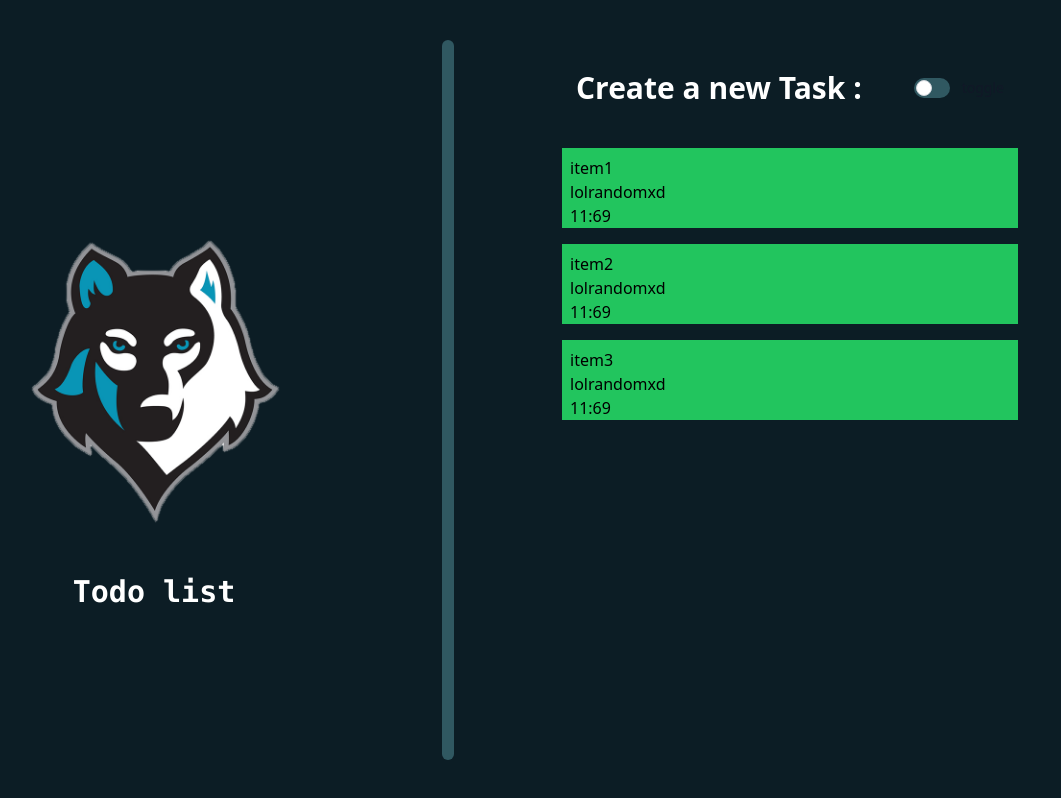
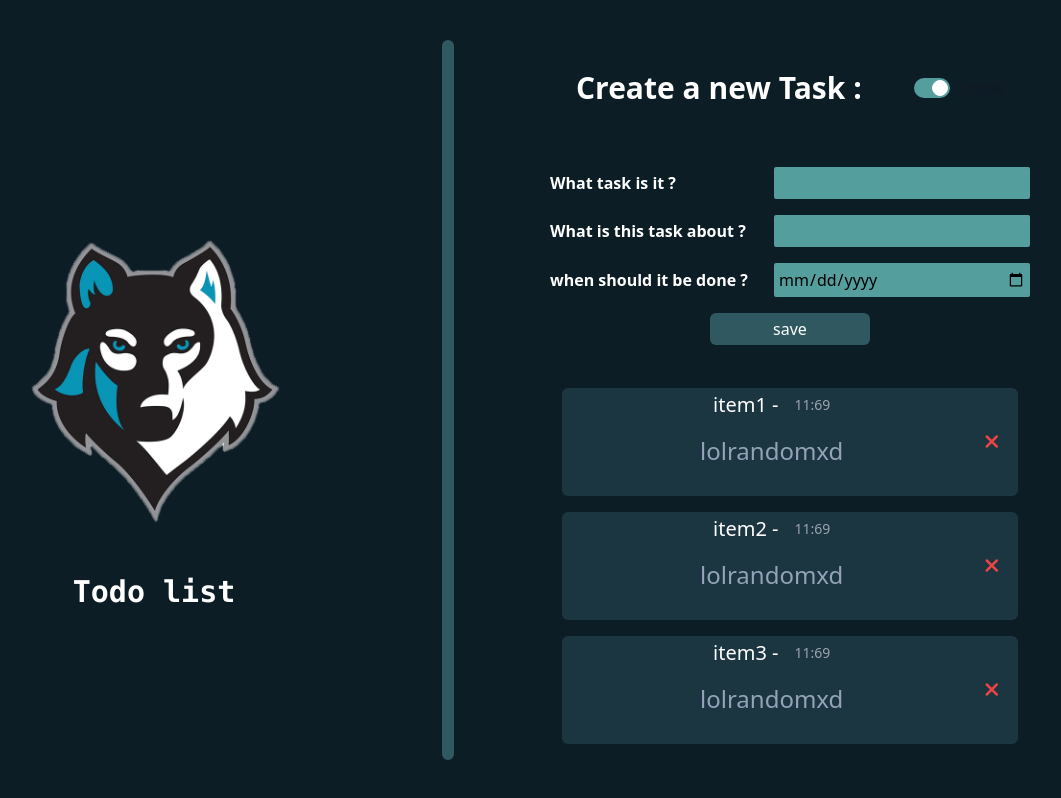
Before and after one commit to Nacir1i/vuejs-todo, a Vue app: page / in a window 1280 px wide. Shown: the whole page, without its empty margins (144-1205 px from the left). Built offline with nearby package versions, Linux system fonts and the light colour scheme.

Commit message:
created connection to cloud firestore

```diff
--- a/package.json
+++ b/package.json
@@ -10,6 +10,7 @@
   "dependencies": {
     "autoprefixer": "^10",
     "core-js": "^3.8.3",
+    "firebase": "^9.13.0",
     "postcss": "^8",
     "tailwindcss": "^3",
     "vue": "^2.6.14"
@@ -22,6 +23,7 @@
     "@vue/cli-service": "~5.0.0",
     "eslint": "^7.32.0",
     "eslint-plugin-vue": "^8.0.3",
+    "tailwind-scrollbar": "^2.0.1",
     "vue-cli-plugin-tailwind": "~3.0.0",
     "vue-template-compiler": "^2.6.14"
   },
--- a/public/index.html
+++ b/public/index.html
@@ -5,6 +5,7 @@
     <meta http-equiv="X-UA-Compatible" content="IE=edge">
     <meta name="viewport" content="width=device-width,initial-scale=1.0">
     <link rel="icon" href="<%= BASE_URL %>favicon.ico">
+    <link rel="stylesheet" href="https://cdnjs.cloudflare.com/ajax/libs/font-awesome/6.2.1/css/all.min.css" integrity="sha512-MV7K8+y+gLIBoVD59lQIYicR65iaqukzvf/nwasF0nqhPay5w/9lJmVM2hMDcnK1OnMGCdVK+iQrJ7lzPJQd1w==" crossorigin="anonymous" referrerpolicy="no-referrer" />
     <title><%= htmlWebpackPlugin.options.title %></title>
   </head>
   <body>
--- a/src/App.vue
+++ b/src/App.vue
@@ -31,15 +31,15 @@
             </div>
           </div>
         </div>
-        <CreateTask v-if="display" />
+        <CreateTask v-if="display" @add="saveItem" />
         <div
           :class="[
             display ? 'h-96' : 'h-[38rem]',
-            'flex flex-col gap-4 overflow-auto p-3',
+            'flex flex-col gap-4 overflow-auto p-3 scrollbar-thin scrollbar-thumb-third scrollbar-track-fith',
           ]"
         >
           <div
-            class="w-full h-20 bg-green-500"
+            class="w-full h-28 bg-secondary text-white rounded-md"
             v-for="task in list"
             :key="task.id"
           >
@@ -52,6 +52,7 @@
 </template>
 
 <script>
+// import { fetchItems } from "./Firebase";
 import LogoSection from "./components/LogoSection.vue";
 import CreateTask from "./components/CreateTask.vue";
 import TaskItem from "./components/TaskItem.vue";
@@ -69,9 +70,23 @@ export default {
         { id: 1, name: "item1", timer: "11:69", description: "lolrandomxd" },
         { id: 2, name: "item2", timer: "11:69", description: "lolrandomxd" },
         { id: 3, name: "item3", timer: "11:69", description: "lolrandomxd" },
+        { id: 4, name: "item4", timer: "11:69", description: "lolrandomxd" },
+        { id: 5, name: "item5", timer: "11:69", description: "lolrandomxd" },
+        { id: 6, name: "item6", timer: "11:69", description: "lolrandomxd" },
+        { id: 7, name: "item7", timer: "11:69", description: "lolrandomxd" },
+        { id: 8, name: "item8", timer: "11:69", description: "lolrandomxd" },
+        { id: 9, name: "item9", timer: "11:69", description: "lolrandomxd" },
       ],
-      display: false,
+      display: true,
     };
+  },
+  async created() {
+    // this.list = await fetchItems();
+  },
+  methods: {
+    saveItem: (item) => {
+      console.log(item);
+    },
   },
 };
 </script>
--- /dev/null
+++ b/src/Firebase.js
@@ -0,0 +1,35 @@
+import { initializeApp } from "firebase/app";
+import { getFirestore, collection, addDoc, getDocs } from "firebase/firestore";
+
+const firebaseConfig = {
+  apiKey: "AIzaSyDZT8UkBK_ceChOjoPRPJTgR26G-Yi127I",
+  authDomain: "todo-list-ed805.firebaseapp.com",
+  projectId: "todo-list-ed805",
+  storageBucket: "todo-list-ed805.appspot.com",
+  messagingSenderId: "640511923903",
+  appId: "1:640511923903:web:34dbba4675542cb4fb180a",
+  measurementId: "G-CLRYFN5QVP",
+};
+
+const app = initializeApp(firebaseConfig);
+const db = getFirestore(app);
+const currentCollection = collection(db, "tasks");
+
+export const fetchItems = async () => {
+  let items = [];
+  try {
+    const querySnapshot = await getDocs(currentCollection);
+    querySnapshot.forEach((item) => (items = [...items, item.data()]));
+    return items;
+  } catch (e) {
+    console.log(`error white fetching data : ${e}`);
+  }
+};
+export const addItem = async (item) => {
+  try {
+    const doctRef = await addDoc(currentCollection, item);
+    console.log(`added item with id : ${doctRef.id}`);
+  } catch (e) {
+    console.log(`error while adding item : ${e}`);
+  }
+};
--- a/src/components/CreateTask.vue
+++ b/src/components/CreateTask.vue
@@ -1,7 +1,7 @@
 <template>
   <form
-    @submit.prevent
-    class="w-full h-60 flex flex-col gap-y-4 justify-center items-center text-white border-b-4 border-third"
+    @submit.prevent="$emit('add', { name, description, timer })"
+    class="w-full h-60 flex flex-col gap-y-4 justify-center items-center text-white"
   >
     <div class="w-full flex justify-between items-center">
       <label class="font-semibold text-md" for="name">What task is it ?</label>
@@ -30,7 +30,7 @@
       <input
         class="w-64 rounded-sm focus:outline-none bg-fith text-black p-1"
         type="date"
-        v-model="date"
+        v-model="timer"
         id="date"
       />
     </div>
@@ -45,7 +45,7 @@ export default {
     return {
       name: "",
       description: "",
-      date: "",
+      timer: "",
     };
   },
 };
--- a/src/components/TaskItem.vue
+++ b/src/components/TaskItem.vue
@@ -1,8 +1,19 @@
 <template>
-  <div class="w-full h-full p-2">
-    <h1>{{ task.name }}</h1>
-    <h1>{{ task.description }}</h1>
-    <h1>{{ task.timer }}</h1>
+  <div class="w-full h-full p-2 flex justify-between items-center">
+    <div class="w-11/12 h-full">
+      <div class="h-1/5 flex gap-4 justify-center items-center">
+        <h1 class="text-xl">{{ task.name }} -</h1>
+        <h5 class="text-sm text-gray-400">{{ task.timer }}</h5>
+      </div>
+      <div
+        class="h-4/5 p-4 flex justify-center items-center text-slate-400 text-2xl"
+      >
+        <h1>{{ task.description }}</h1>
+      </div>
+    </div>
+    <i
+      class="w-1/12 fa-solid fa-xmark text-center text-xl text-red-500 cursor-pointer"
+    ></i>
   </div>
 </template>
 
@@ -15,8 +26,5 @@ export default {
   data() {
     return {};
   },
-  mounted() {
-    console.log(this.task);
-  },
 };
 </script>
--- a/tailwind.config.js
+++ b/tailwind.config.js
@@ -19,5 +19,5 @@ module.exports = {
       "2xl": "1536px",
     },
   },
-  plugins: [],
+  plugins: [require("tailwind-scrollbar")],
 };
```
Also changed, not shown: 1 other file (tests, documents, lock files or other folders).
